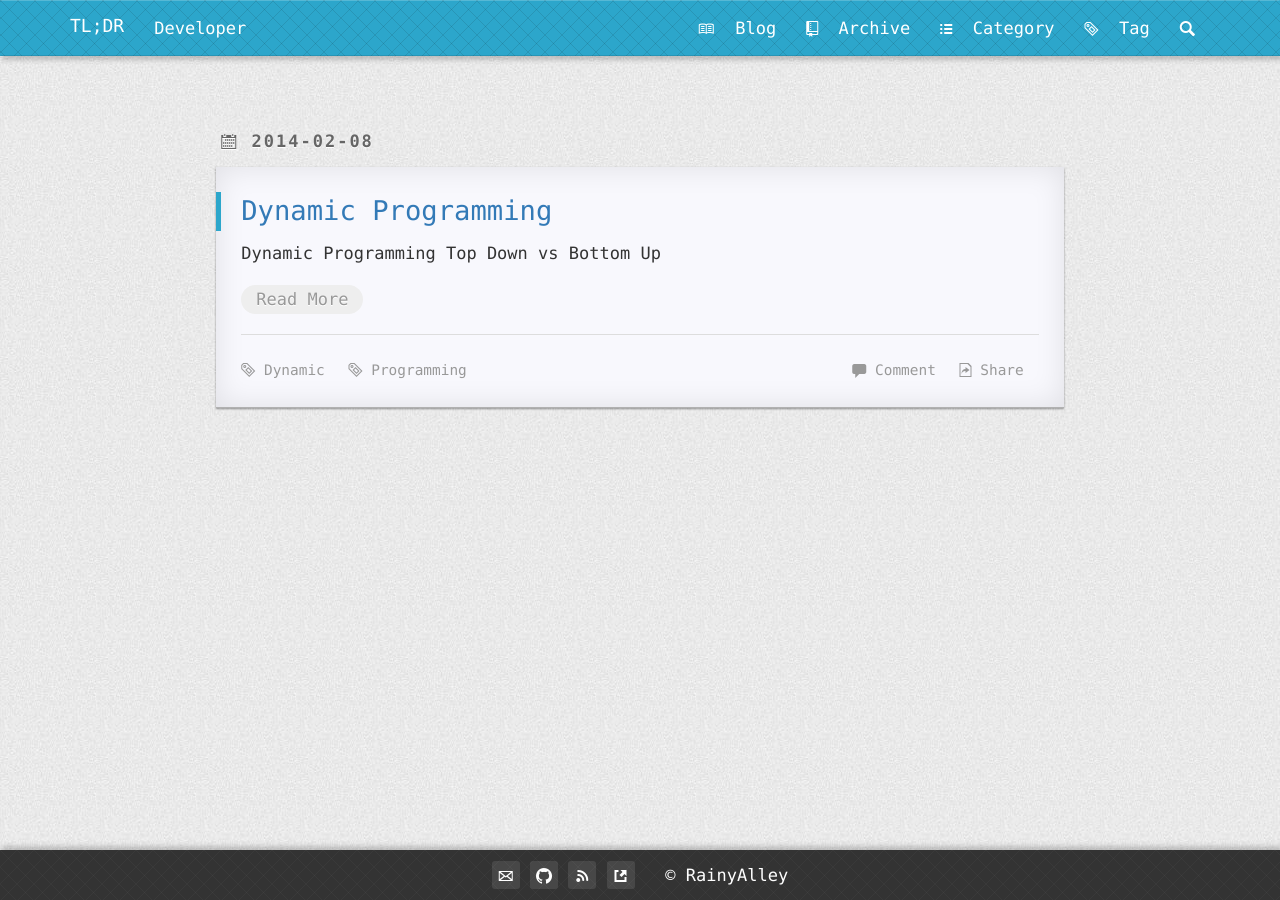
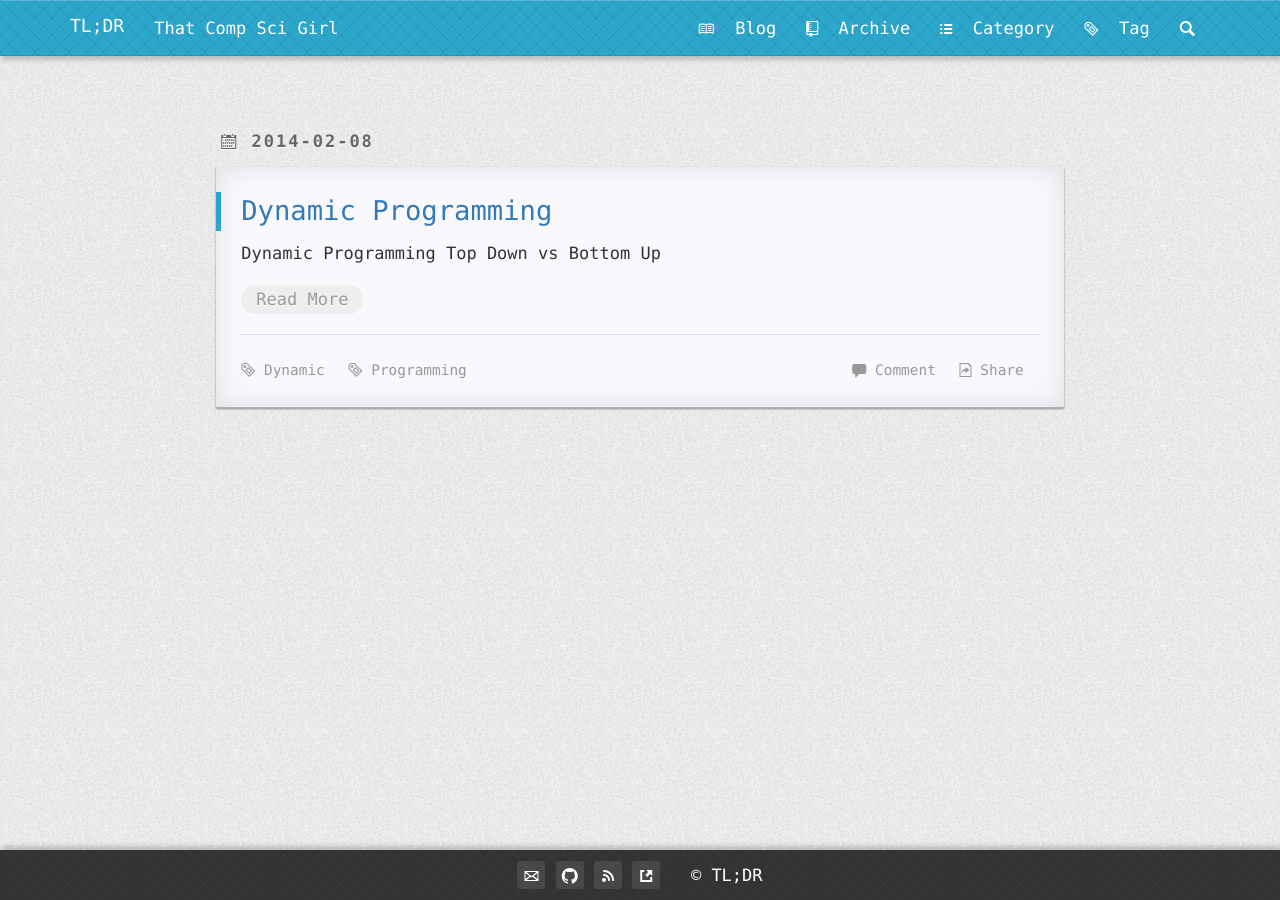
Before and after one commit to clesleycode/lesley2958.github.io, a Jekyll site: the page built from index.html, in a window 1280 px wide. Built offline with Jekyll 4.4.1, drawn with Linux system fonts in a browser that asks for light colours; nearby versions of some CDN libraries; Markdown is read by kramdown in place of the engine named in the settings; the list of posts is cut into pages by our own code; comment, search, counter and statistics services are not loaded.

Commit message:
Working draft

```diff
--- a/_config.yml
+++ b/_config.yml
@@ -29,15 +29,15 @@ baseurl: ""
 
 
 title: "TL;DR"
-email: "dubuyuye@yeah.net"
-description: "Developer"
-github_username:  "dubuyuye"
+email: "lc2958@columbia.edu"
+description: "That Comp Sci Girl"
+github_username:  "lesley2958"
 swiftype_searchId: "ncwR9a8S9CTx2q9SgsJm"
 disqus_shortname: "rainyalley"
 gems: [jekyll-paginate]
 
 
-url: "http://blog.rainyalley.com"
-imgrepo: "http://blog.rainyalley.com/static/img"
+url: "http://lesley2958.github.io"
+imgrepo: "http://lesley2958.github.io/static/img"
 #url: "http://127.0.0.1:4000"
 #imgrepo: "http://127.0.0.1:4000/static/img"
--- a/_includes/footer.html
+++ b/_includes/footer.html
@@ -5,6 +5,6 @@
                 <a class="foot-item" href="{{ '/feed.xml' | prepend: site.baseurl | prepend: site.url }}" target="_blank"><span class="octicon octicon-rss"></span></a>
                 <a class="foot-item" href="{{ '/link/' | prepend: site.baseurl | prepend: site.url }}"><span class="octicon octicon-link-external"></span></a>
                 &nbsp;
-                <a href="http://blog.rainyalley.com/"><span class="word-keep">&copy; RainyAlley</span></a>
+                <a href="http://lesley2958.github.io"><span class="word-keep">&copy; TL;DR</span></a>
         </div>
     </footer>
--- a/_includes/header.html
+++ b/_includes/header.html
@@ -9,7 +9,7 @@
     {% if page.isNavItem  %}
     <a href="{{ site.baseurl | prepend: site.url }}">
         <div class="banner">
-            <h1>Rainy <img src="{{ '/static/favicon.ico' | prepend: site.baseurl | prepend: site.url}}"/> Alley</h1>
+            <h1>TL; <img src="{{ '/static/favicon.ico' | prepend: site.baseurl | prepend: site.url}}"/> DR</h1>
             <h3>{{page.title}}</h3>
         </div>
     </a>
```
Also changed, not shown: pages/4about.md (+0 -2 lines), 9 other files.
